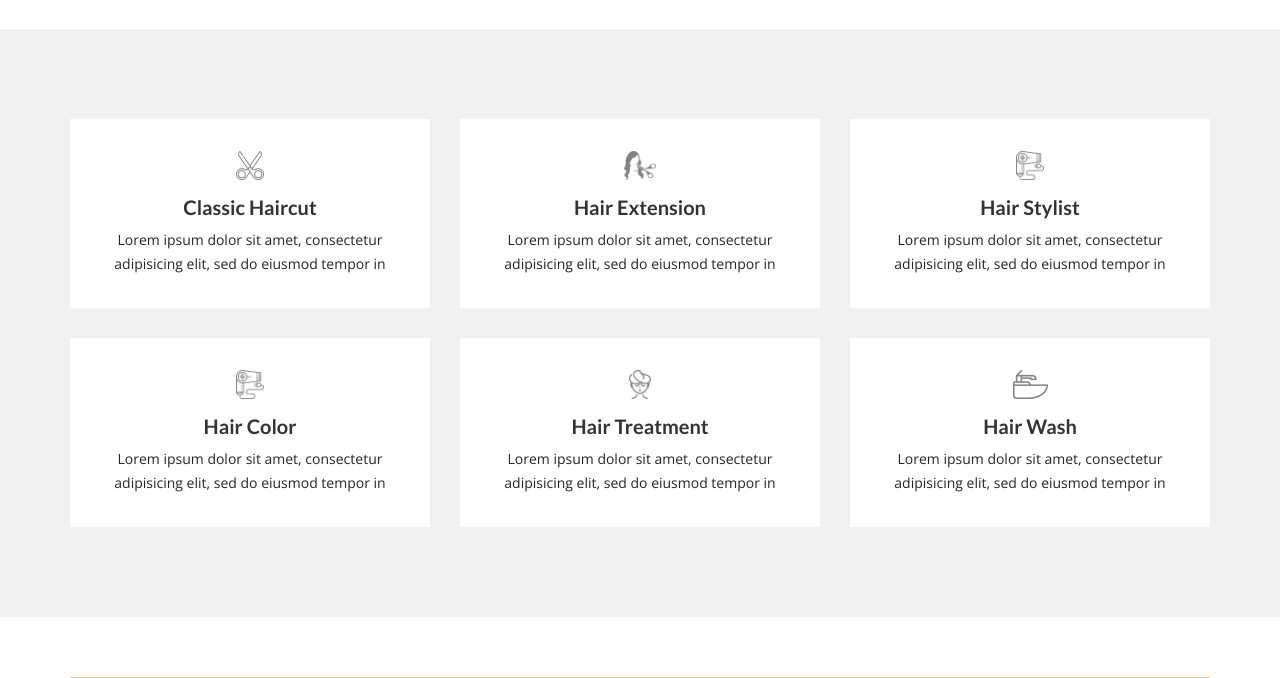
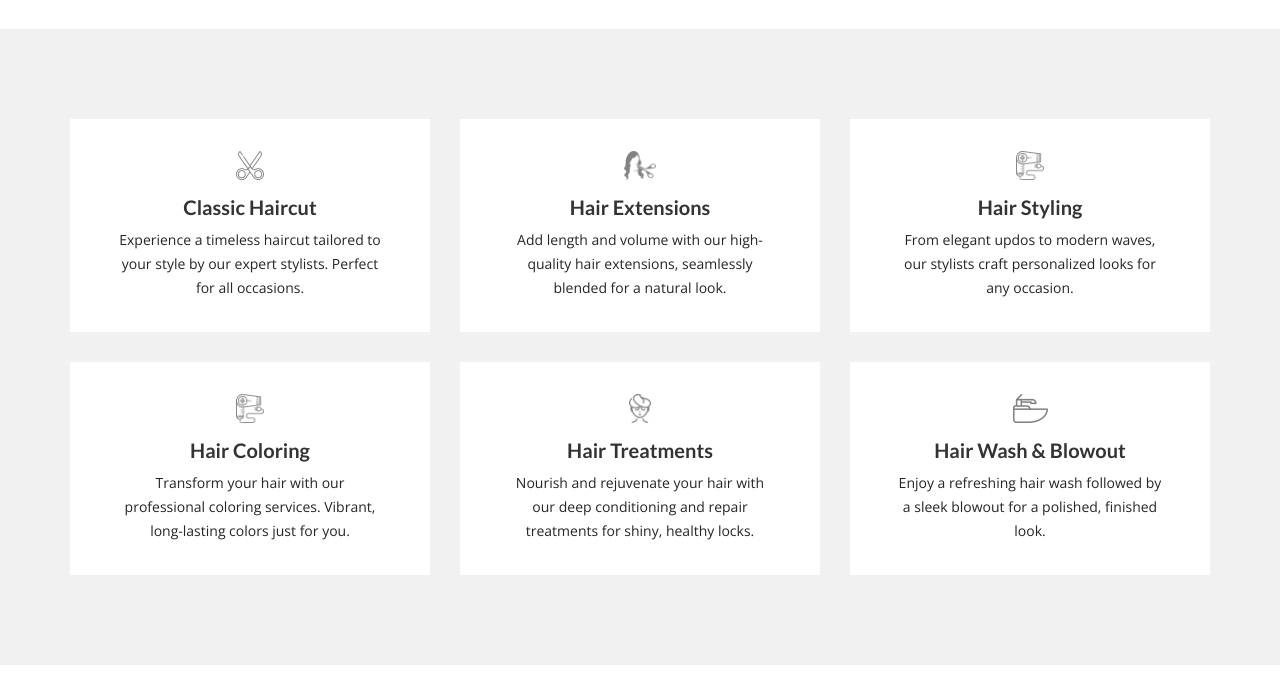
Before and after one commit to hirunaofficial/salon-management-system, a PHP site: page /services.php in a window 1280 px wide. Shown: the part 565-1243 px from the top of the page. Run offline with PHP 8.4, Linux system fonts and the light colour scheme.

Commit message:
Updated Services section with detailed descriptions and improved UI

```diff
--- a/services.php
+++ b/services.php
@@ -5,12 +5,12 @@
         <div class="row">
             <div class="col-12 text-center">
                 <div class="breadcrumbs">
-                            <h2 class="page-title">services</h2>
+                    <h2 class="page-title">Services</h2>
                     <ul>
                         <li>
-                                    <a class="active" href="#">Home</a>
+                            <a class="active" href="index.php">Home</a>
                         </li>
-                                <li>services</li>
+                        <li>Services</li>
                     </ul>
                 </div>
             </div>
@@ -24,60 +24,60 @@
             <div class="col-lg-4 col-md-6 mb-6">
                 <div class="single-service-area">
                     <div class="service-icon">
-                                <img src="images/others/shape/sm-shape/1.png" alt="service-images">
+                        <img src="images/others/shape/sm-shape/1.png" alt="Classic Haircut">
                     </div>
                     <h4 class="ser-vice-tit">Classic Haircut</h4>
-                            <p class="ser-pra">Lorem ipsum dolor sit amet, consectetur adipisicing elit, sed do eiusmod tempor in</p>
+                    <p class="ser-pra">Experience a timeless haircut tailored to your style by our expert stylists. Perfect for all occasions.</p>
                 </div>
             </div>
 
             <div class="col-lg-4 col-md-6 mb-6">
                 <div class="single-service-area">
                     <div class="service-icon">
-                                <img src="images/others/shape/sm-shape/2.png" alt="service-images">
+                        <img src="images/others/shape/sm-shape/2.png" alt="Hair Extension">
                     </div>
-                            <h4 class="ser-vice-tit">Hair Extension</h4>
-                            <p class="ser-pra">Lorem ipsum dolor sit amet, consectetur adipisicing elit, sed do eiusmod tempor in</p>
+                    <h4 class="ser-vice-tit">Hair Extensions</h4>
+                    <p class="ser-pra">Add length and volume with our high-quality hair extensions, seamlessly blended for a natural look.</p>
                 </div>
             </div>
 
             <div class="col-lg-4 col-md-6 mb-6">
                 <div class="single-service-area">
                     <div class="service-icon">
-                                <img src="images/others/shape/sm-shape/3.png" alt="service-images">
+                        <img src="images/others/shape/sm-shape/3.png" alt="Hair Stylist">
                     </div>
-                            <h4 class="ser-vice-tit">Hair Stylist</h4>
-                            <p class="ser-pra">Lorem ipsum dolor sit amet, consectetur adipisicing elit, sed do eiusmod tempor in</p>
+                    <h4 class="ser-vice-tit">Hair Styling</h4>
+                    <p class="ser-pra">From elegant updos to modern waves, our stylists craft personalized looks for any occasion.</p>
                 </div>
             </div>
 
             <div class="col-lg-4 col-md-6 mb-6">
                 <div class="single-service-area">
                     <div class="service-icon">
-                                <img src="images/others/shape/sm-shape/3.png" alt="service-images">
+                        <img src="images/others/shape/sm-shape/3.png" alt="Hair Coloring">
                     </div>
-                            <h4 class="ser-vice-tit">Hair Color</h4>
-                            <p class="ser-pra">Lorem ipsum dolor sit amet, consectetur adipisicing elit, sed do eiusmod tempor in</p>
+                    <h4 class="ser-vice-tit">Hair Coloring</h4>
+                    <p class="ser-pra">Transform your hair with our professional coloring services. Vibrant, long-lasting colors just for you.</p>
                 </div>
             </div>
 
             <div class="col-lg-4 col-md-6 mb-6">
                 <div class="single-service-area">
                     <div class="service-icon">
-                                <img src="images/others/shape/sm-shape/4.png" alt="service-images">
+                        <img src="images/others/shape/sm-shape/4.png" alt="Hair Treatment">
                     </div>
-                            <h4 class="ser-vice-tit">Hair Treatment</h4>
-                            <p class="ser-pra">Lorem ipsum dolor sit amet, consectetur adipisicing elit, sed do eiusmod tempor in</p>
+                    <h4 class="ser-vice-tit">Hair Treatments</h4>
+                    <p class="ser-pra">Nourish and rejuvenate your hair with our deep conditioning and repair treatments for shiny, healthy locks.</p>
                 </div>
             </div>
 
             <div class="col-lg-4 col-md-6 mb-6">
                 <div class="single-service-area">
                     <div class="service-icon">
-                                <img src="images/others/shape/sm-shape/5.png" alt="service-images">
+                        <img src="images/others/shape/sm-shape/5.png" alt="Hair Wash">
                     </div>
-                            <h4 class="ser-vice-tit">Hair Wash</h4>
-                            <p class="ser-pra">Lorem ipsum dolor sit amet, consectetur adipisicing elit, sed do eiusmod tempor in</p>
+                    <h4 class="ser-vice-tit">Hair Wash & Blowout</h4>
+                    <p class="ser-pra">Enjoy a refreshing hair wash followed by a sleek blowout for a polished, finished look.</p>
                 </div>
             </div>
         </div>
```
Lines whose indentation alone changed are shown as unchanged.
